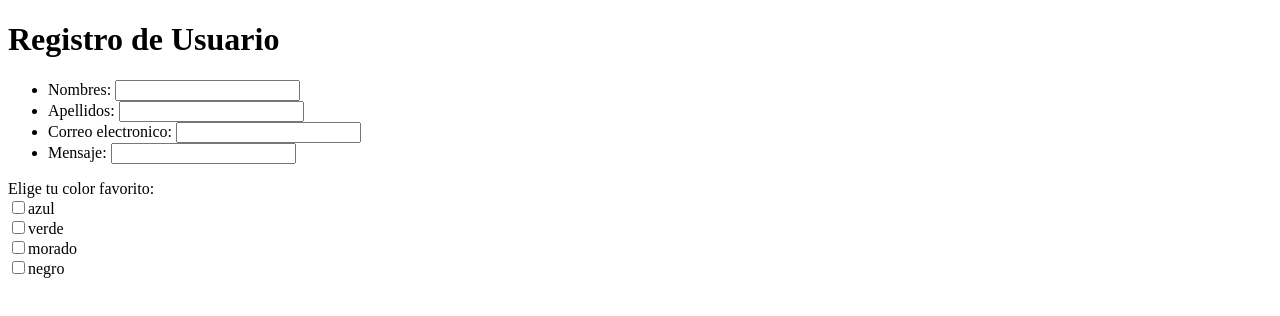
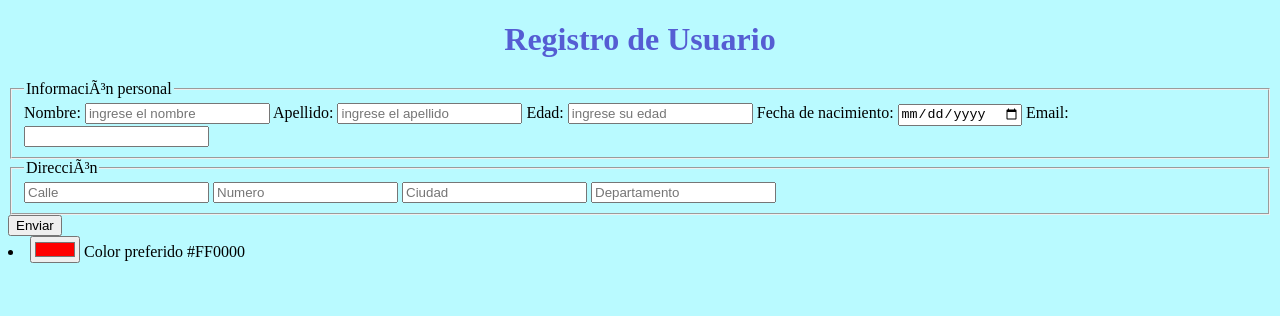
Before and after one commit to Exfrom/Evidencia1FrameworkFront, a plain HTML site: page index_new.html in a window 1280 px wide. Drawn offline with Linux system fonts and the light colour scheme.

Commit message:
secreanformularios

```diff
--- /dev/null
+++ b/css/paciente.css
@@ -0,0 +1,12 @@
+
+
+body {
+  font-family: $fuente-principal;
+  color: $color-principal;
+  line-height: 1.5;
+}
+
+.contenedor {
+  max-width: 1170px;
+  margin: 0 auto 1rem;
+  padding: 1.5rem;
--- a/css/style.css
+++ b/css/style.css
@@ -1,8 +1,8 @@
 body{
-background-color: peachpuff; /* Cambia el del texto */
+background-color: rgb(185, 250, 255); /* Cambia el del texto */
 }
 h1 {
-    color: mediumorchid; /* Cambia el del texto */
+    color: rgb(85, 93, 211); /* Cambia el del texto */
     text-align: center;  /* Centra el texto */
   }
 
@@ -48,6 +48,6 @@ h2 {
 }
 
   h6 {
-    color: chocolate;/* Cambia el del texto */
+    color: rgb(30, 210, 195);/* Cambia el del texto */
     font-size: 14px;  /* Tamaño de fuente para h6 */
 }
--- a/index_new.html
+++ b/index_new.html
@@ -4,37 +4,51 @@
 	<meta charset="utf-" />
 	<title>Mipagina</title>
 	<link rel="stylesheet" type="text/css" href="">
+	<link rel="stylesheet" type="text/css" href="css/style.css">
  </head>
 
 <body>
 	<h1>Registro de Usuario</h1>
 	<form>
-	 <ul>
-	  <li>
-	   <label for="name">Nombres:</label>
-	   <input type="text" id="name" name=user_name"/>
+		<fieldset>
+		  <legend>Información personal</legend>
+
+		  <label>Nombre:</label>
+		  <input type="text" name="name" id="name" placeholder="ingrese el nombre">
+
+		  <label>Apellido:</label>
+		  <input name="surname" id="surnme" placeholder="ingrese el apellido">
+
+		  <label>Edad:</label>
+		  <input type="number" name="age" id="age" placeholder="ingrese su edad">
+
+		  <label>Fecha de nacimiento:</label>
+		  <input type="date" name="birthname" id="birthname">
+
+		  <label>Email:</label>
+		  <input type="email" name="email" id="email" required>
+
+		 </fieldset>
+
+		<fieldset>
+		  <legend>Dirección</legend>
+
+		  <input type="text" name="street" id="street" placeholder="Calle">
+		  <input type="number" name="nro" id="nro" placeholder="Numero">
+		  <input type="text" name="city" id="city" placeholder="Ciudad">
+		  <input type="text" name="Departamento" id="Departamento" placeholder="Departamento">
+		</fieldset>
+
+		<input type="submit" value="Enviar"> <br>
+
+	 <!-- color -->
+	 <li class="fila">
+		<input type="color" id="color" value="#FF0000" onchange="document.querySelector('#color-output').value = value;" />
+		<label for="color" class="propiedad">Color preferido</label>
+		<output for="color" id="color-output">#FF0000</output>
 	  </li>
-	  <li>
-	   <label for="name">Apellidos:</label>
-	   <input type="text" id="name" name=user_name"/>
-	  </li>
-	  <li>
-	   <label for="name">Correo electronico:</label>
-	   <input type="text" id="name" name=user_name"/>
-	  </li>
-	  <li>
-	   <label for="name">Mensaje:</label>
-	   <input type="text" id="name" name=user_name"/>
-	  </li>
-	 </ul>
 	</form>
 
-	<label for="contactchoice0">Elige tu color favorito:</label><br>
 
-	<label><input type="checkbox" id="cbox1" value="first_checkbox"/>azul</label><br>
-	<label><input type="checkbox" id="cbox2" value="first_checkbox"/>verde</label><br>
-	<label><input type="checkbox" id="cbox3" value="first_checkbox"/>morado</label><br>
-	<label><input type="checkbox" id="cbox4" value="first_checkbox"/>negro</label><br>
 </body>
-
 </html>
```
Also changed, not shown: paciente.html (added, +53 -0 lines).
